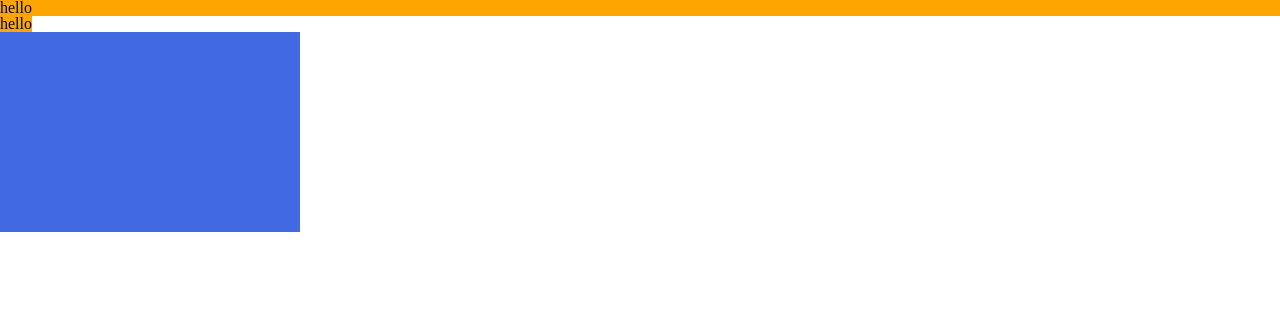
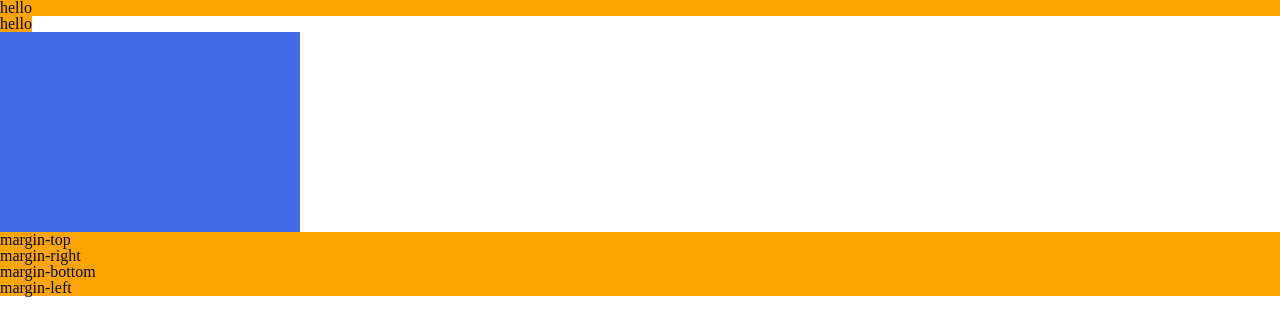
Before and after one commit to qwer20540/Front-end, a plain HTML site: page base/index2.htm in a window 1280 px wide. Drawn offline with nearby package versions, Linux system fonts and the light colour scheme.

Commit message:
기초 지식

```diff
--- a/base/index2.htm
+++ b/base/index2.htm
@@ -9,10 +9,16 @@
   <link rel="stylesheet" href="./css/style.css">
 </head>
 <body>
-  <div>hello</div>
+  <div class="block">hello</div>
   <span>hello</span>
   <div class="parent">
     <div class="chlid"></div>
   </div>
+  <div class="container">
+    <div class="item">margin-top</div>
+    <div class="item">margin-right</div>
+    <div class="item">margin-bottom</div>
+    <div class="item">margin-left</div>
+  </div>
 </body>
 </html>
```
